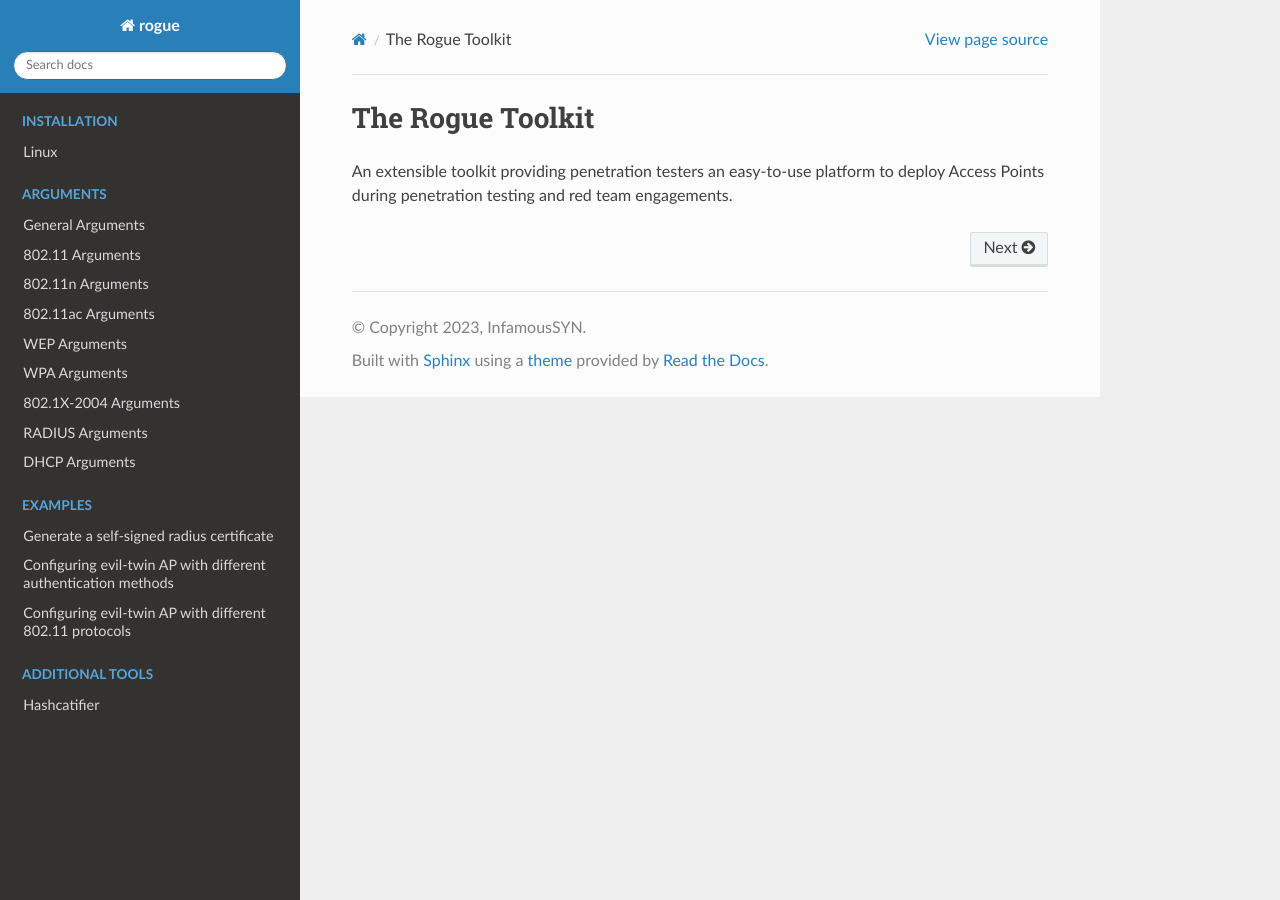
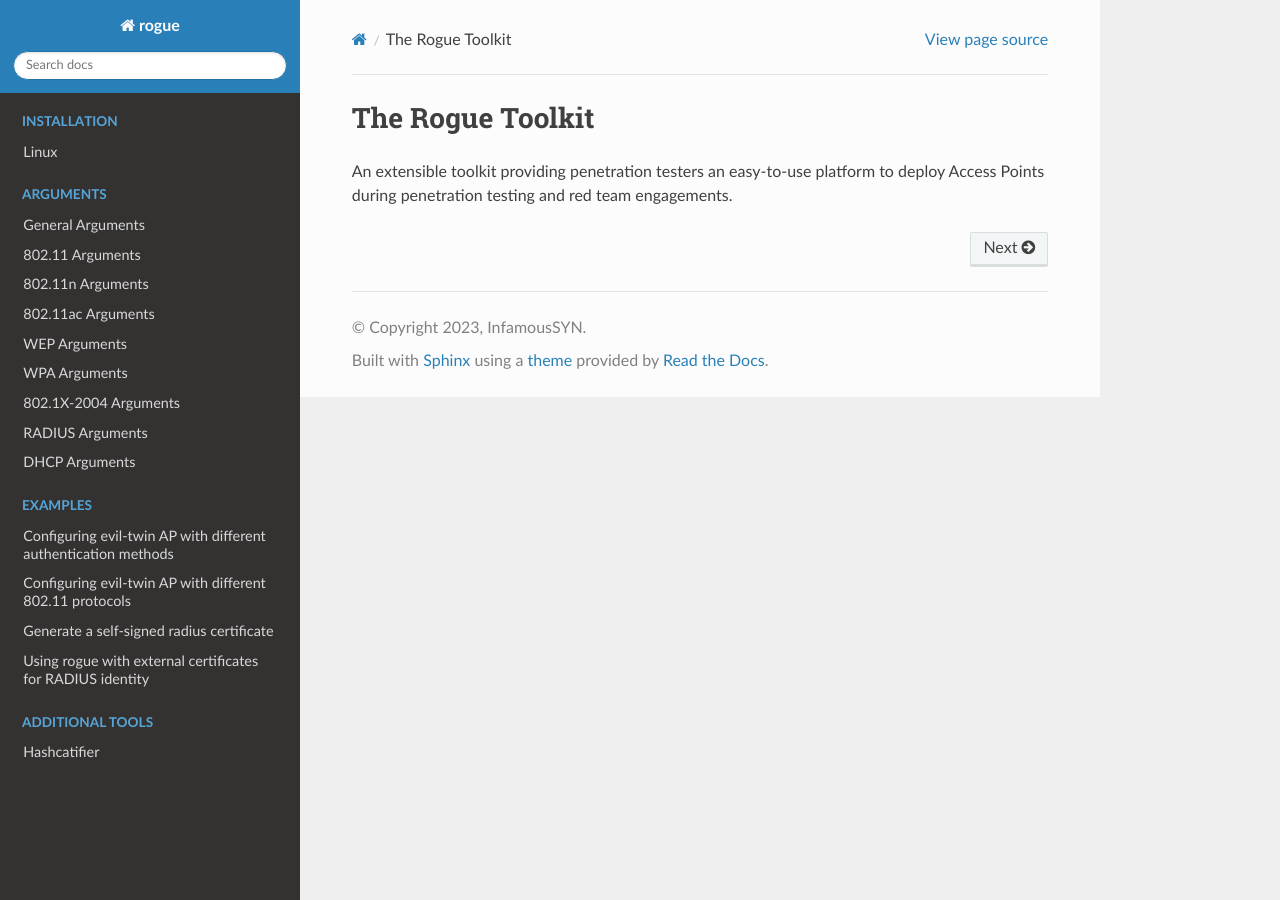
Before and after one commit to InfamousSYN/rogue, a Sphinx documentation site: the page built from docs/index.rst, in a window 1280 px wide. Built offline with Sphinx 7.4.7 and the Read the Docs theme 2.0.0, drawn with Linux system fonts in a browser that asks for light colours; pages that are not in the unit, such as notebooks, are missing from menus.

Commit message:
updating menu

```diff
--- a/docs/index.rst
+++ b/docs/index.rst
@@ -31,9 +31,10 @@ An extensible toolkit providing penetration testers an easy-to-use platform to d
    :hidden:
    :caption: Examples
 
-   Examples/Generate a self-signed radius certificate
    Examples/Configuring evil-twin AP with different authentication methods
    Examples/Configuring evil-twin AP with different 802.11 protocols
+   Examples/Generate a self-signed radius certificate
+   Examples/Using rogue with external certificates for RADIUS identity
 
 .. toctree::
    :maxdepth: 2
```
